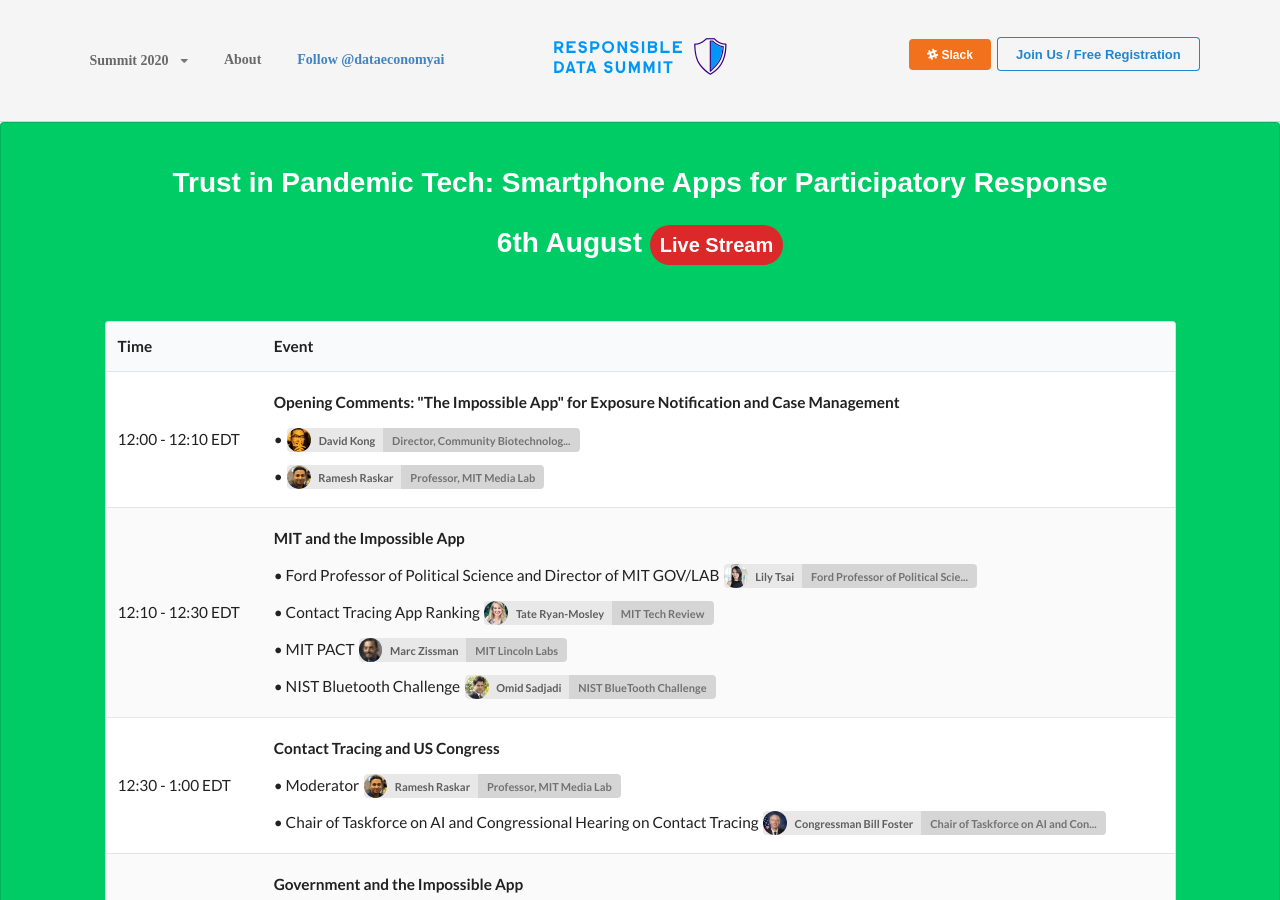
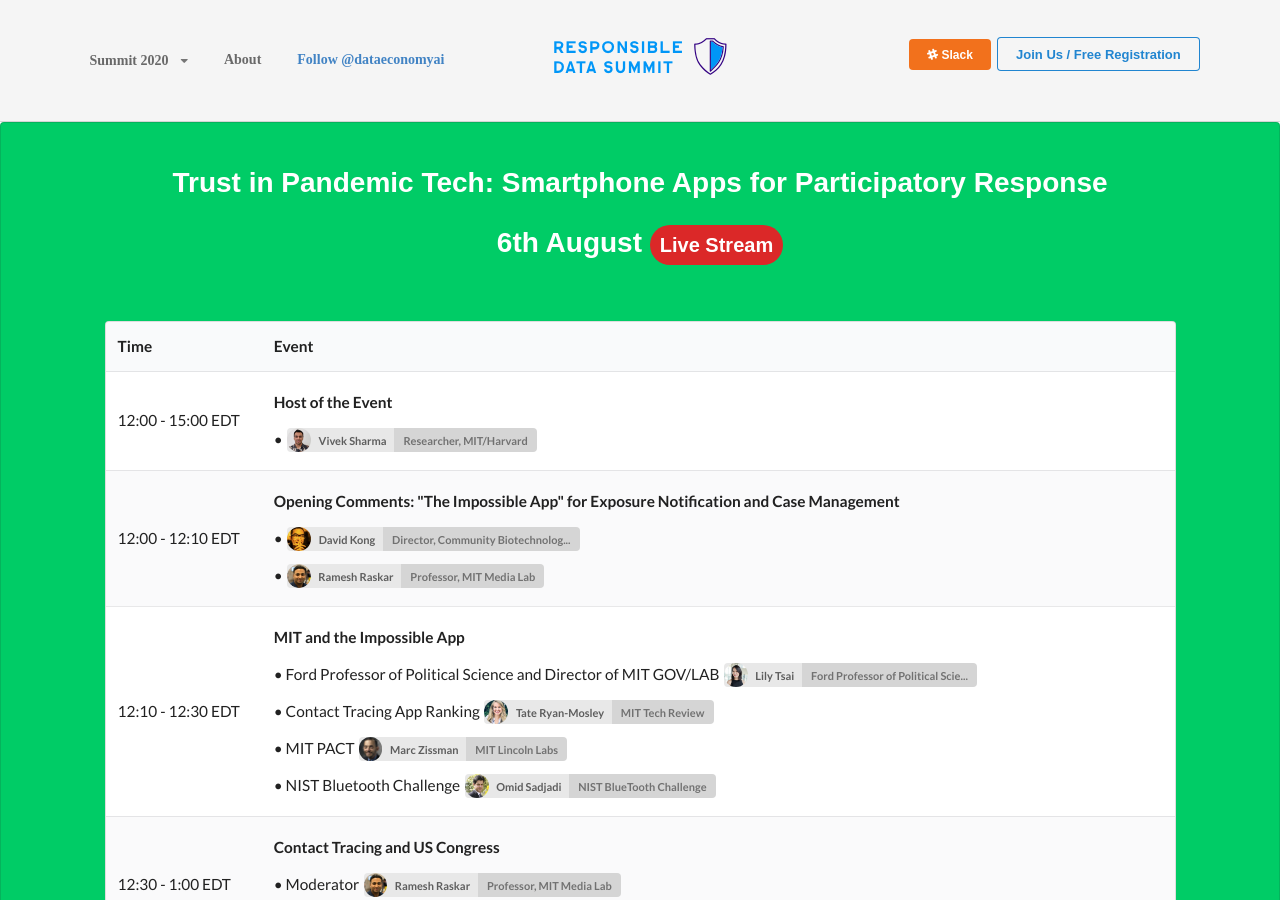
Before and after one commit to responsible-data-summit/events, a Jekyll site: the page built from agenda-0806.html, in a window 1280 px wide and 900 px high. Built offline with Jekyll 4.4.1, drawn with Linux system fonts in a browser that asks for light colours; some web fonts are replaced; comment, search, counter and statistics services are not loaded.

Commit message:
Update agenda0728.yml

```diff
--- a/_data/agenda0728.yml
+++ b/_data/agenda0728.yml
@@ -1,3 +1,10 @@
+- time: 12:00 - 15:00
+  sections:
+    - title: Host of the Event
+      speakers:
+        - name: Vivek Sharma
+          aff: Researcher, MIT/Harvard
+          avatar: VivekS.jpg
 - time: 12:00 - 12:10
   sections:
     - title: "Opening Comments: \"The Impossible App\" for Exposure Notification and Case Management"
```
